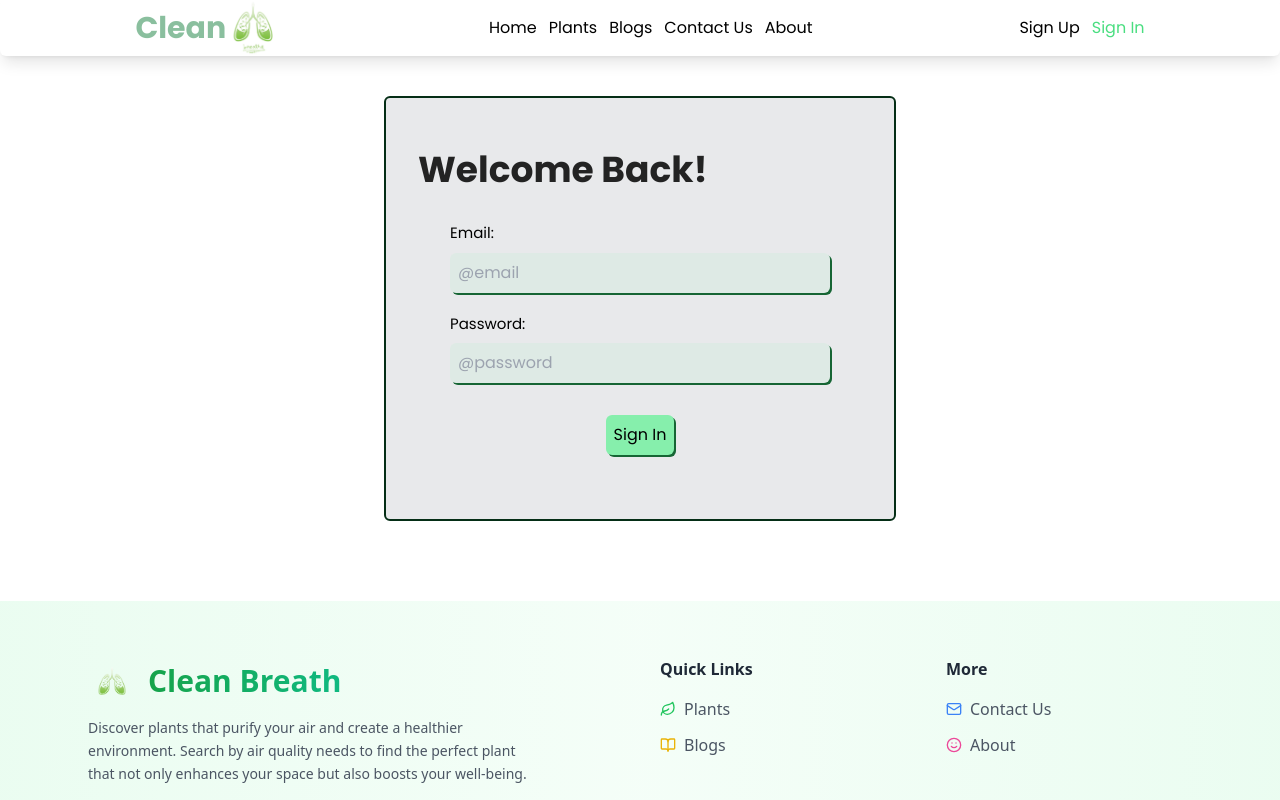
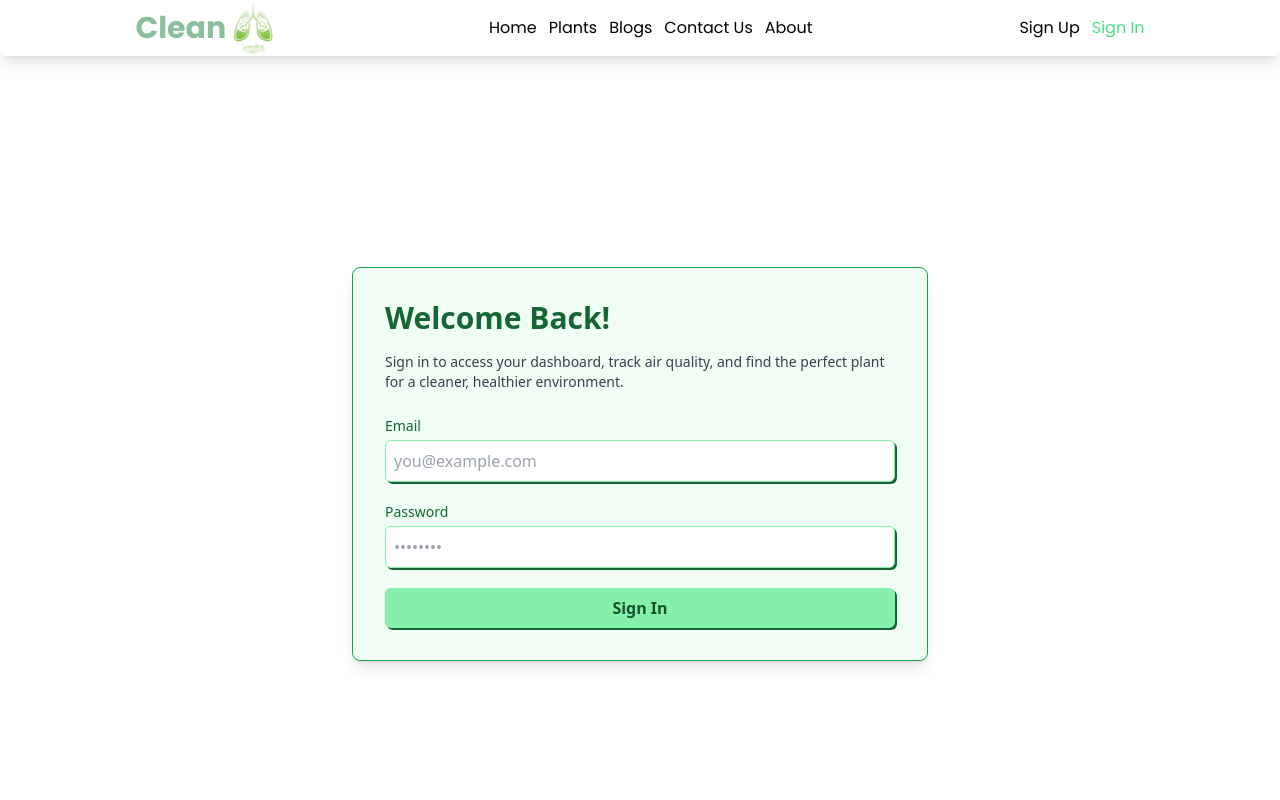
Before and after one commit to chandannekya/Clean-Breath, a React (Vite) app: page /signin in a window 1280 px wide. Shown: the top 800 px of the page. Built offline with nearby package versions, Linux system fonts and the light colour scheme; no server answers.

Commit message:
fixed login page

```diff
--- a/src/Component/Auth/Loginform.jsx
+++ b/src/Component/Auth/Loginform.jsx
@@ -1,84 +1,77 @@
 import React, { useState } from "react";
 import { toast } from "react-hot-toast";
-import { signin, signUp } from "../../service/oprations/authApi";
+import { signin } from "../../service/oprations/authApi";
 import { useNavigate } from "react-router-dom";
 import { useDispatch } from "react-redux";
-import { setLoading } from "../../slices/Auth";
 
 const Logingform = () => {
   const [formData, setFormData] = useState({
     email: "",
-
     password: "",
   });
 
-  const handleChange = (e) => {
+  const handleChange = (e) =>
     setFormData({ ...formData, [e.target.name]: e.target.value });
-  };
 
   const navigate = useNavigate();
   const dispatch = useDispatch();
 
   const onSubmithandle = async (e) => {
     e.preventDefault();
-
     const { email, password } = formData;
 
-    // Basic validation
     if (!email || !password) {
       return toast.error("All fields are required");
     }
 
     try {
-      // Dispatch the signUp action and handle navigation within it
       dispatch(signin(email, password, navigate));
     } catch (error) {
-      console.error("Signup error:", error);
-      toast.error("An error occurred during signup");
+      console.error("Login error:", error);
+      toast.error("An error occurred during login");
     }
   };
 
   return (
-    <div className=" flex  ">
-      <div className="  poppins-regular  w-full focus:outline outline-[1px] p-8 ">
-        {" "}
     <form
-          className="flex  flex-col gap-5 items-center"
+      className="flex flex-col gap-5 items-center w-full"
       onSubmit={onSubmithandle}
     >
-          <label className="w-full">
-            <p className="text-[15px] mb-2">Email:</p>
+      <div className="w-full">
+        <label className="block text-sm font-medium text-green-800 mb-1">
+          Email
+        </label>
         <input
-              className="input-shadow p-2   w-full rounded-md bg-green-300/10 focus:outline-green-800 focus:outline focus:outline-2"
+          className="w-full rounded-md p-2 bg-white border border-green-300 input-shadow focus:outline-none focus:ring-2 focus:ring-green-400"
           type="email"
-              placeholder="@email"
+          placeholder="you@example.com"
           name="email"
           onChange={handleChange}
           value={formData.email}
         />
+      </div>
+
+      <div className="w-full">
+        <label className="block text-sm font-medium text-green-800 mb-1">
+          Password
         </label>
-
-          <label className="w-full">
-            <p className="text-[15px] mb-2">Password:</p>
         <input
-              className="input-shadow p-2 focus:outline-green-800 focus:outline focus:outline-2 w-full rounded-md bg-green-300/10"
+          className="w-full rounded-md p-2 bg-white border border-green-300 input-shadow focus:outline-none focus:ring-2 focus:ring-green-400"
           type="password"
           name="password"
-              placeholder="@password"
+          placeholder="••••••••"
           onChange={handleChange}
           value={formData.password}
         />
-          </label>
+      </div>
 
       <button
-            className="bg-green-300 p-2 mt-3 rounded-md input-shadow items-center"
         type="submit"
+        className="w-full bg-green-300 text-green-900 font-semibold p-2 rounded-md input-shadow hover:bg-green-400 transition"
       >
         Sign In
       </button>
     </form>
-      </div>
-    </div>
   );
 };
 
--- a/src/Pages/Login.jsx
+++ b/src/Pages/Login.jsx
@@ -1,14 +1,15 @@
-import React from "react";
 import Logingform from "../Component/Auth/Loginform";
 
 const Login = () => {
   return (
-    <div className="  justify-center  flex flex-col items-center  ">
-      <div className="lg:w-[40%] bg-slate-800/10 m-8  border-2  border-green-950 rounded-md p-8">
-        {" "}
-        <h1 className="text-4xl text-black/85 mt-5 poppins-bold">
+    <div className="min-h-screen bg-white flex items-center justify-center px-4 py-12">
+      <div className="bg-green-50 border border-green-600 shadow-lg rounded-lg w-full max-w-xl p-8">
+        <h1 className="text-3xl font-bold text-green-800 mb-4">
           Welcome Back!
         </h1>
+        <p className="text-gray-700 text-sm mb-6">
+          Sign in to access your dashboard, track air quality, and find the perfect plant for a cleaner, healthier environment.
+        </p>
         <Logingform />
       </div>
     </div>
```
Lines whose indentation alone changed are shown as unchanged.
